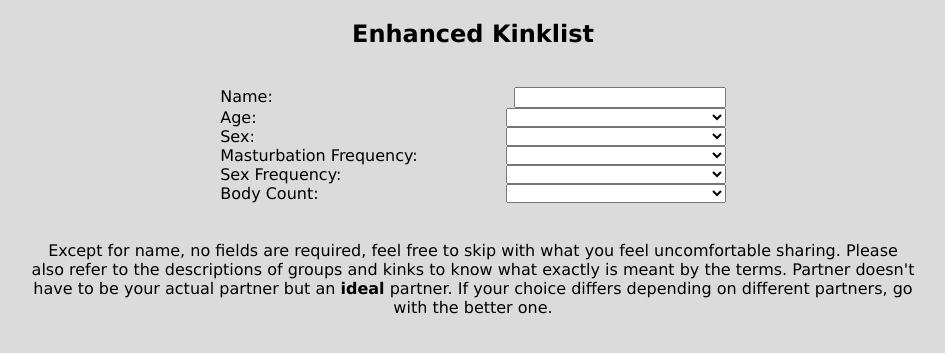
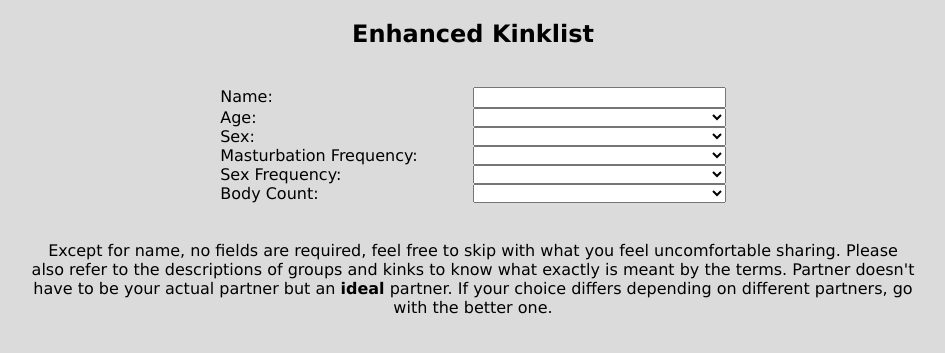
Before and after one commit to PaulHaeussler/Enhanced_Kinklist, a Python web app: template templates/index.html in a window 1280 px wide. Shown: the top 353 px of the page, without its empty margins (167-1112 px from the left). Run offline with Jinja, Linux system fonts and the light colour scheme; the template is opened without the code that fills it, so the values that code supplies are empty.

Commit message:
improvements for mobile

```diff
--- a/static/style.css
+++ b/static/style.css
@@ -46,8 +46,9 @@ h2.title {
 }
 
 #meta_container {
-    display: flex;
-    flex-wrap: wrap;
+    display: grid;
+    grid-flow-direction: row;
+    grid-template-columns: 1fr 1fr;
     width: 40%;
 }
 
@@ -269,7 +270,7 @@ div.choices {
 }
 
 input.meta {
-    min-width: 204px;
+    min-width: 200px;
 }
 
 @media all and (max-width: 600px)
```
